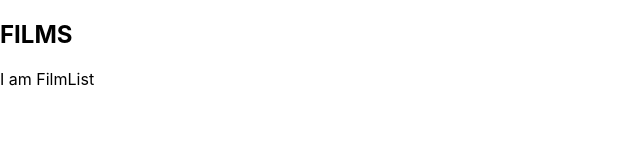
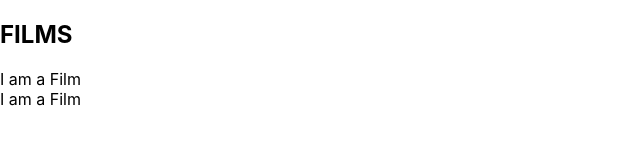
Before and after one commit to MichaelCrockett/react_imdb_app, a React (Create React App) app: page / in a window 1280 px wide. Shown: the top 160 px of the page, without its empty margins (0-640 px from the left). Built offline with nearby package versions, Linux system fonts and the light colour scheme.

Commit message:
Film Component added and working

```diff
--- /dev/null
+++ b/src/components/Film.js
@@ -0,0 +1,13 @@
+import React, { Component } from "react";
+
+class Film extends Component {
+  render() {
+    return (
+      <div className="film">
+        I am a Film
+      </div>
+    );
+  }
+}
+
+export default Film;
--- a/src/components/FilmList.js
+++ b/src/components/FilmList.js
@@ -6,7 +6,8 @@ class FilmList extends Component {
   render() {
     return (
       <div className="film-list">
-        I am FilmList
+        <Film />
+        <Film />
       </div>
     )
   };
```
